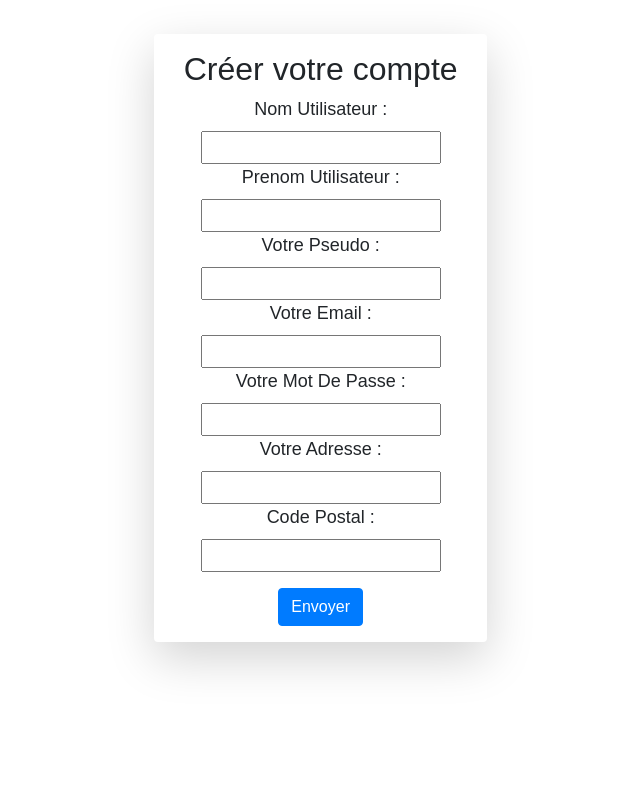
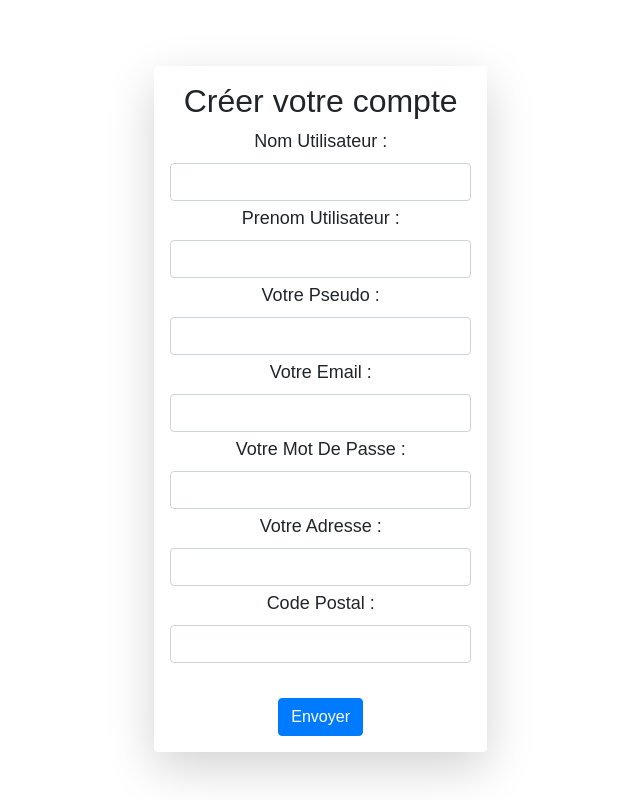
Before and after one commit to kris86000/LineshoP, a Symfony app: template templates/creation_compte/index.html.twig in a window 1280 px wide. Shown: the whole page, without its empty margins (286-926 px from the left). Run offline with Twig, Linux system fonts and the light colour scheme; the template is opened without the code that fills it, so the values that code supplies are empty; some libraries are stand-ins or nearby versions.

Commit message:
a changer

```diff
--- a/src/Controller/CreationCompteController.php
+++ b/src/Controller/CreationCompteController.php
@@ -2,6 +2,7 @@
 
 namespace App\Controller;
 
+use App\Entity\User;
 use Symfony\Bundle\FrameworkBundle\Controller\AbstractController;
 use Symfony\Component\HttpFoundation\Response;
 use Symfony\Component\Routing\Annotation\Route;
--- a/templates/base.html.twig
+++ b/templates/base.html.twig
@@ -19,7 +19,9 @@
 		{% endblock %}
 	</head>
 	<body>
-		{% block body %}{% endblock %}
+
+		{% block body %} {% endblock %}
+
 		<script src="https://cdn.jsdelivr.net/npm/jquery@3.5.1/dist/jquery.slim.min.js" integrity="sha384-DfXdz2htPH0lsSSs5nCTpuj/zy4C+OGpamoFVy38MVBnE+IbbVYUew+OrCXaRkfj" crossorigin="anonymous"></script>
 		<script src="https://cdn.jsdelivr.net/npm/bootstrap@4.6.2/dist/js/bootstrap.bundle.min.js" integrity="sha384-Fy6S3B9q64WdZWQUiU+q4/2Lc9npb8tCaSX9FK7E8HnRr0Jz8D6OP9dO5Vg3Q9ct" crossorigin="anonymous"></script>
 	</body>
--- a/templates/creation_compte/index.html.twig
+++ b/templates/creation_compte/index.html.twig
@@ -22,35 +22,34 @@
 		<div class="example-wrapper">
 			<div class="container">
 				<div class="row">
-					<div class="col-5 shadow-lg p-3 mt-3 mb-5 bg-body rounded offset-3 text-center">
-
+					<div class="col-5 shadow-lg p-3 mt-5 mb-1 bg-body rounded offset-3 text-center">
 
 						<h2>Créer votre compte</h2>
 
 							<form action="" method="post">
 
-								<label for="nom">Nom Utilisateur :
-								</label><input class="" name="nom" type="text"><br>
+								<label for="nom" class="form-label">Nom Utilisateur :
+								</label><input class="form-control mb-1" name="nom" type="text">
 
-								<label for="prenom">Prenom Utilisateur :
-								</label><input class="" name="prenom" type="text"><br>
+								<label for="prenom" class="form-label">Prenom Utilisateur :
+								</label><input class="form-control mb-1" name="prenom" type="text">
 
-								<label for="pseudo">Votre Pseudo :
-								</label><input class="" name="pseudo" type="text"><br>
+								<label for="pseudo" class="form-label">Votre Pseudo :
+								</label><input class="form-control mb-1" name="pseudo" type="text">
 
-								<label for="email">Votre Email :
-								</label><input class="" name="email" type="email"><br>
+								<label for="email" class="form-label">Votre Email :
+								</label><input class="form-control mb-1" name="email" type="email">
 
-								<label for="mdp">Votre Mot De Passe :
-								</label><input class="" name="mdp" type="password"><br>
+								<label for="mdp" class="form-label">Votre Mot De Passe :
+								</label><input class="form-control mb-1" name="mdp" type="password">
 
-								<label for="adresse">Votre Adresse :
-								</label><input class="" name="adresse" type="text"><br>
+								<label for="adresse" class="form-label">Votre Adresse :
+								</label><input class="form-control mb-1" name="adresse" type="text">
 
-								<label for="codePostal">Code Postal :
-								</label><input class="" name="codePostal" type="number"><br>
+								<label for="codePostal" class="form-label">Code Postal :
+								</label><input class="form-control mb-1" name="codePostal" type="number"><br>
 
-									<div class="col-6 offset-3 mt-3">
+									<div class="col-6 offset-3 mt-1">
 										<button type="submit" class="btn btn-primary">Envoyer</button>
 									</div>
 
@@ -59,5 +58,6 @@
 					</div>
 				</div>
 			</div>
+		</div>
 
 {% endblock %}
--- a/templates/jeux/index.html.twig
+++ b/templates/jeux/index.html.twig
@@ -1,6 +1,6 @@
 {% extends 'base.html.twig' %}
 
-{% block title %}Hello JeuxController!{% endblock %}
+{% block title %}Jeux{% endblock %}
 
 {% block body %}
 <style>
```
Also changed, not shown: templates/connexion/index.html.twig (+21 -9 lines). Lines whose indentation alone changed are shown as unchanged.
